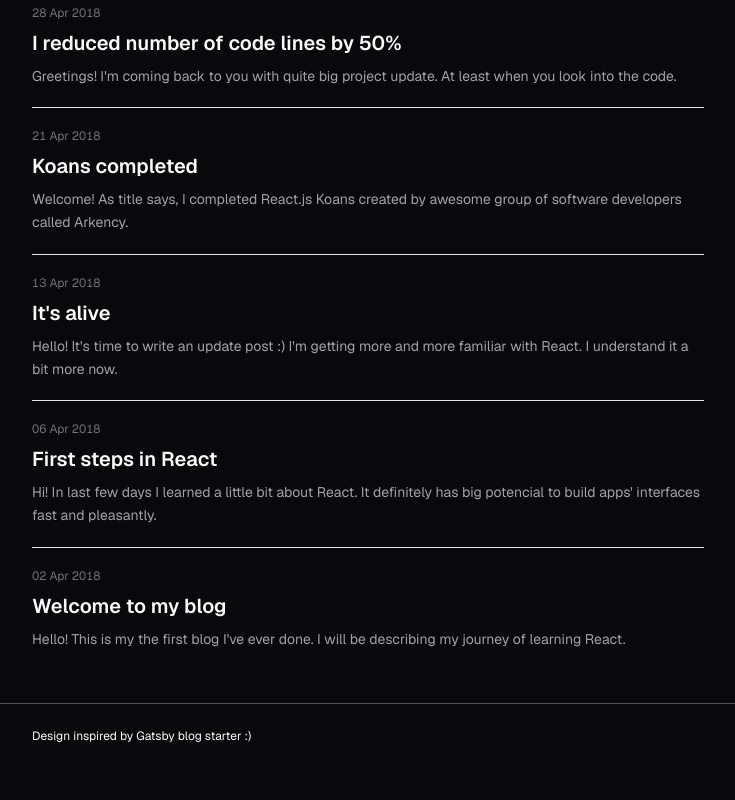
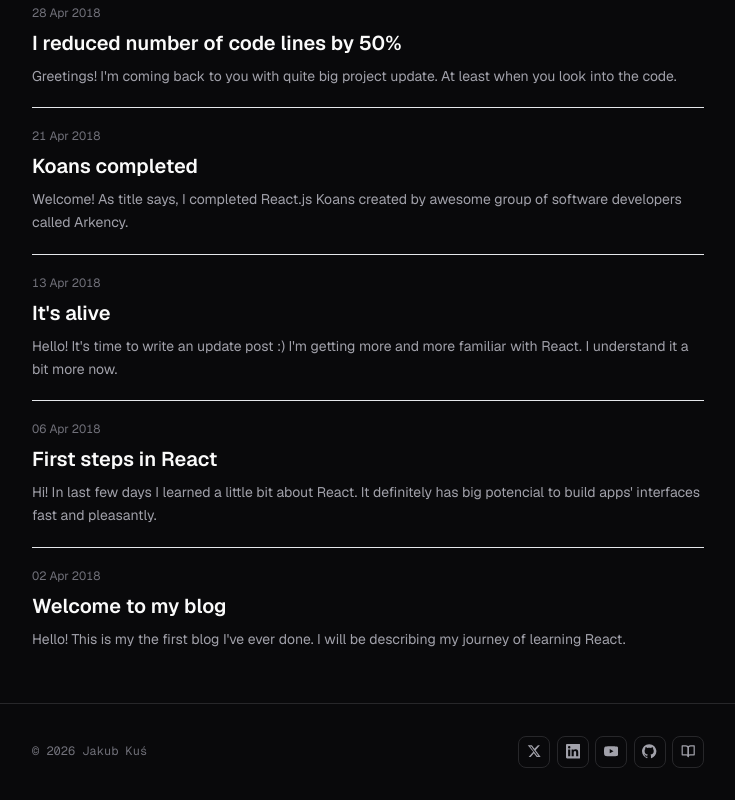
Before and after one commit to JakubKus/jkus.dev, a Next.js app: page /blog in a window 1280 px wide. Shown: the part 1231-2031 px from the top of the page, without its empty margins (272-1007 px from the left). Before the commit the page ends 1999 px from the top, so only its background shows below. Built offline with nearby package versions, Linux system fonts and the light colour scheme; a small style sheet from the web is missing.

Commit message:
make footer in blog the same as in about page

```diff
--- a/components/footer.tsx
+++ b/components/footer.tsx
@@ -2,13 +2,76 @@
 
 const Footer = () => {
   return (
-    <footer className="h-footer text-xs flex items-center border-t border-accent-1-light">
-      <div className="w-full">
-        <Container>
-          Design inspired by{' '}
-          <a href="https://www.gatsbyjs.com/starters/gatsbyjs/gatsby-starter-blog">Gatsby blog starter</a>
-          &nbsp;:)
-        </Container>
+    <footer>
+      <div className="container">
+        <div className="footer-inner">
+          <span className="footer-copy">© 2026 Jakub Kuś</span>
+          <div className="footer-icons">
+            <a
+              className="social-icon-btn"
+              href="https://x.com/jakubkus_"
+              target="_blank"
+              rel="noopener"
+              aria-label="X / Twitter"
+            >
+              <svg viewBox="0 0 24 24" fill="currentColor">
+                <path d="M18.244 2.25h3.308l-7.227 8.26 8.502 11.24H16.17l-4.714-6.231-5.401 6.231H2.744l7.73-8.835L1.254 2.25H8.08l4.253 5.622 5.911-5.622zm-1.161 17.52h1.833L7.084 4.126H5.117z" />
+              </svg>
+            </a>
+            <a
+              className="social-icon-btn"
+              href="https://linkedin.com/in/jakub-kus"
+              target="_blank"
+              rel="noopener"
+              aria-label="LinkedIn"
+            >
+              <svg viewBox="0 0 24 24" fill="currentColor">
+                <path d="M20.447 20.452h-3.554v-5.569c0-1.328-.027-3.037-1.852-3.037-1.853 0-2.136 1.445-2.136 2.939v5.667H9.351V9h3.414v1.561h.046c.477-.9 1.637-1.85 3.37-1.85 3.601 0 4.267 2.37 4.267 5.455v6.286zM5.337 7.433a2.062 2.062 0 0 1-2.063-2.065 2.064 2.064 0 1 1 2.063 2.065zm1.782 13.019H3.555V9h3.564v11.452zM22.225 0H1.771C.792 0 0 .774 0 1.729v20.542C0 23.227.792 24 1.771 24h20.451C23.2 24 24 23.227 24 22.271V1.729C24 .774 23.2 0 22.222 0h.003z" />
+              </svg>
+            </a>
+            <a
+              className="social-icon-btn"
+              href="https://youtube.com/@jakub_kus"
+              target="_blank"
+              rel="noopener"
+              aria-label="YouTube"
+            >
+              <svg viewBox="0 0 24 24" fill="currentColor">
+                <path d="M23.498 6.186a3.016 3.016 0 0 0-2.122-2.136C19.505 3.545 12 3.545 12 3.545s-7.505 0-9.377.505A3.017 3.017 0 0 0 .502 6.186C0 8.07 0 12 0 12s0 3.93.502 5.814a3.016 3.016 0 0 0 2.122 2.136c1.871.505 9.376.505 9.376.505s7.505 0 9.377-.505a3.015 3.015 0 0 0 2.122-2.136C24 15.93 24 12 24 12s0-3.93-.502-5.814zM9.545 15.568V8.432L15.818 12l-6.273 3.568z" />
+              </svg>
+            </a>
+            <a
+              className="social-icon-btn"
+              href="https://github.com/jakubkus"
+              target="_blank"
+              rel="noopener"
+              aria-label="GitHub"
+            >
+              <svg viewBox="0 0 24 24" fill="currentColor">
+                <path d="M12 .297c-6.63 0-12 5.373-12 12 0 5.303 3.438 9.8 8.205 11.385.6.113.82-.258.82-.577 0-.285-.01-1.04-.015-2.04-3.338.724-4.042-1.61-4.042-1.61C4.422 18.07 3.633 17.7 3.633 17.7c-1.087-.744.084-.729.084-.729 1.205.084 1.838 1.236 1.838 1.236 1.07 1.835 2.809 1.305 3.495.998.108-.776.417-1.305.76-1.605-2.665-.3-5.466-1.332-5.466-5.93 0-1.31.465-2.38 1.235-3.22-.135-.303-.54-1.523.105-3.176 0 0 1.005-.322 3.3 1.23.96-.267 1.98-.399 3-.405 1.02.006 2.04.138 3 .405 2.28-1.552 3.285-1.23 3.285-1.23.645 1.653.24 2.873.12 3.176.765.84 1.23 1.91 1.23 3.22 0 4.61-2.805 5.625-5.475 5.92.42.36.81 1.096.81 2.22 0 1.606-.015 2.896-.015 3.286 0 .315.21.69.825.57C20.565 22.092 24 17.592 24 12.297c0-6.627-5.373-12-12-12" />
+              </svg>
+            </a>
+            <a
+              className="social-icon-btn"
+              href="https://lubimyczytac.pl/profil/2604878/jakub_kus"
+              target="_blank"
+              rel="noopener"
+              aria-label="Lubimyczytać"
+            >
+              <svg
+                viewBox="0 0 24 24"
+                fill="none"
+                stroke="currentColor"
+                stroke-width="2"
+                stroke-linecap="round"
+                stroke-linejoin="round"
+              >
+                <path d="M2 3h6a4 4 0 0 1 4 4v14a3 3 0 0 0-3-3H2z" />
+                <path d="M22 3h-6a4 4 0 0 0-4 4v14a3 3 0 0 1 3-3h7z" />
+              </svg>
+            </a>
+          </div>
+        </div>
       </div>
     </footer>
   );
```
